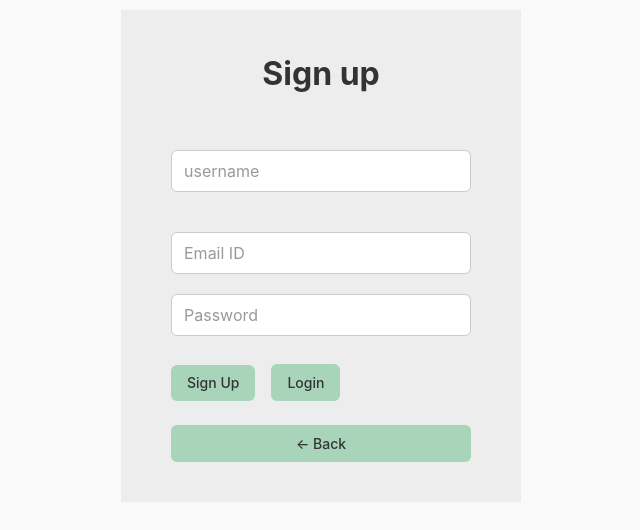
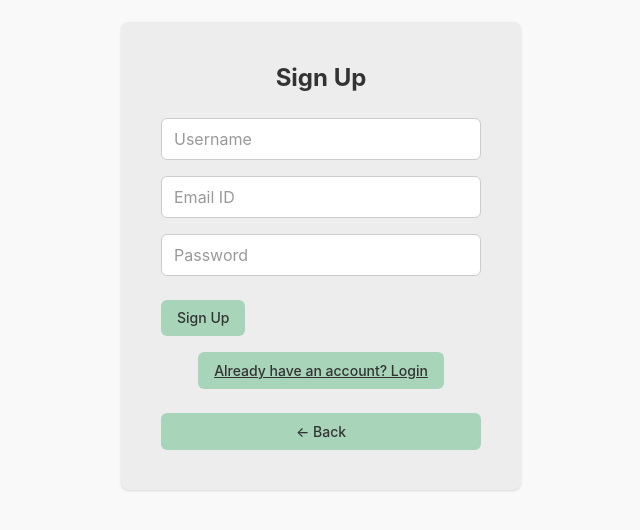
Before and after one commit to Garimabisht12/Productivity-App, a React (Vite) app in the folder client/: page /signup in a window 1280 px wide. Shown: the part 144-674 px from the top of the page, without its empty margins (319-959 px from the left). Built offline with nearby package versions, Linux system fonts and the light colour scheme; no server answers.

Commit message:
issue regarding wrong dir

```diff
--- a/client/src/components/AddTodo.jsx
+++ b/client/src/components/AddTodo.jsx
@@ -60,9 +60,12 @@ const AddTodo = ({ todos, setTodos, setChanges, setNewVal }) => {
       const res = await axios.post('todos', { title: newTask, is_completed: false, deadline }, {
         headers: {
           'Content-Type': 'application/json',
-          'Authorization': `Bearer ${token}`
+          Authorization: `Bearer ${token}`,
         }
       });
+      console.log(token)
+      console.log(res.data)
+
       setTodos([...todos, res.data]);
       setNewTask('')
       setDeadline('')
--- a/client/src/components/SignUp.jsx
+++ b/client/src/components/SignUp.jsx
@@ -1,71 +1,94 @@
-import React, { useState } from 'react'
-import Buttons from '../components/Buttons';
-import { Link, replace, useNavigate } from 'react-router-dom';
-import axios from '../api/axios';
+import React, { useState } from "react";
+import { useNavigate } from "react-router-dom";
+import axios from "../api/axios";
+import Buttons from "../components/Buttons";
+
 const SignUp = () => {
-   const [email, setEmail] = useState('');
-  const [password, setPassword] = useState('');
-  const [username, setUsername] = useState('')
+  const [username, setUsername] = useState("");
+  const [email, setEmail] = useState("");
+  const [password, setPassword] = useState("");
+  const [error, setError] = useState("");
+
   const navigate = useNavigate();
+
   const handleSignUp = async (e) => {
     e.preventDefault();
+    setError("");
+
     try {
-      const res = await axios.post('/auth/signup', {username, email, password });
-      const { token } = res.data;
-      localStorage.setItem('token', token);
-      navigate('/dashboard', { replace: true });
+      await axios.post("/auth/signup", {
+        username,
+        email,
+        password,
+      });
 
-    } catch (e) {
-      console.error(e.response?.data?.message || 'Sign up failed');
+      // signup successful → go to login
+      navigate("/login", { replace: true });
+    } catch (err) {
+      setError(err.response?.data?.message || "Sign up failed");
+    }
+  };
 
-    }
-  }
+  return (
+    <div className="flex justify-center items-center h-screen">
+      <div className="w-[400px] p-10 bg-[#EDEDED] text-[#333333] rounded-lg shadow">
+        <form onSubmit={handleSignUp}>
+          <h1 className="text-2xl font-bold text-center mb-6">Sign Up</h1>
 
-  const handleBack = () => {
-    navigate(-1);
-  }
-  return (
-    <>
-    <div className=' flex justify-center items-center h-[100vh] ' >
-        <div className="w-[400px] py-[40px] px-[50px] bg-[#EDEDED] text-[#333333]">
-          <form action=""
-            onSubmit={handleSignUp}>
+          {error && (
+            <p className="text-red-600 text-sm mb-4 text-center">{error}</p>
+          )}
 
-            <h1 className='text-[2rem] font-bold text-center mb-8'>Sign up</h1>
-            <label htmlFor="username">
-              <input type='text' onChange={e => setUsername(e.target.value)} value={username} className=' w-full my-5' name="username" id="username" placeholder='username' required />
+          <input
+            type="text"
+            placeholder="Username"
+            className="w-full mb-4 p-2"
+            value={username}
+            onChange={(e) => setUsername(e.target.value)}
+            required
+          />
 
-            </label>
-            <label htmlFor="email">
-              <input type="email" onChange={e => setEmail(e.target.value)} value={email} className=' w-full my-5' name="email" id="email" placeholder='Email ID' required />
+          <input
+            type="email"
+            placeholder="Email ID"
+            className="w-full mb-4 p-2"
+            value={email}
+            onChange={(e) => setEmail(e.target.value)}
+            required
+          />
 
-            </label>
+          <input
+            type="password"
+            placeholder="Password"
+            className="w-full mb-6 p-2"
+            value={password}
+            onChange={(e) => setPassword(e.target.value)}
+            required
+          />
 
-            <label htmlFor="password">
-              <input type="password" value={password} onChange={e => setPassword(e.target.value)} className='mb-3 w-full' name="password" id="password" placeholder='Password' />
+          <Buttons label="Sign Up" size="sm" />
 
-            </label>
-
-            <div className='my-4 '>
-
-              <Buttons label='Sign Up' size='sm' />
-            <button onClick={() => navigate('/login')} className='ml-4'>Login</button>
-            </div>
-
-          </form>
-          <div className="mt-6">
+          <div className="text-center mt-4">
             <button
               type="button"
-            onClick={handleBack}
-            className="w-full px-4 py-3 bg-gray-200 text-gray-800 border-none rounded-lg text-base font-semibold cursor-pointer transition-all duration-300 hover:bg-gray-300 hover:translate-y-[-2px] active:translate-y-0"
+              onClick={() => navigate("/login")}
+              className="text-blue-600 underline"
+            >
+              Already have an account? Login
+            </button>
+          </div>
+        </form>
+
+        <button
+          type="button"
+          onClick={() => navigate(-1)}
+          className="w-full mt-6 px-4 py-3 bg-gray-200 rounded-lg hover:bg-gray-300"
         >
           ← Back
         </button>
       </div>
     </div>
-      </div>
-    </>
-  )
-}
+  );
+};
 
-export default SignUp
+export default SignUp;
--- a/client/src/contexts/AppContext.jsx
+++ b/client/src/contexts/AppContext.jsx
@@ -41,6 +41,7 @@ const token = localStorage.getItem("token");
         const res = await axios.get("/habits", {
           headers: { Authorization: `Bearer ${token}` },
         });
+        console.log(token)
         if (Array.isArray(res.data)) setHabits(res.data);
       } catch (e) {
         console.error("Error fetching habits:", e);
--- a/client/src/pages/Login.jsx
+++ b/client/src/pages/Login.jsx
@@ -14,6 +14,7 @@ const Login = () => {
       const res = await axios.post('/auth/login', { email, password })
       const { token, username } = res.data;
       localStorage.setItem('token', token);
+      // console.log(token, 'token')
       localStorage.setItem('username', username);
       navigate('/dashboard', { replace: true });
 
```
Also changed, not shown: 2 other files (tests, documents, lock files or other folders). Lines whose indentation alone changed are shown as unchanged.
